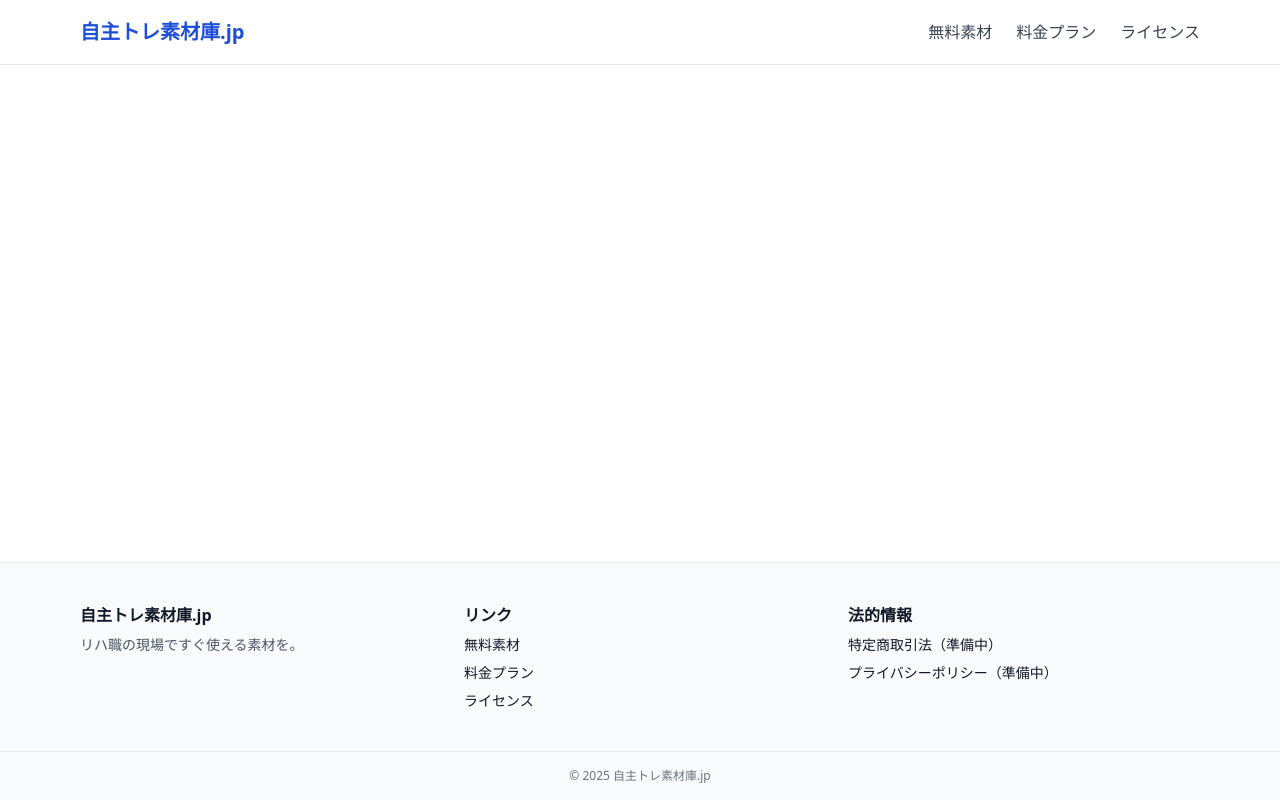
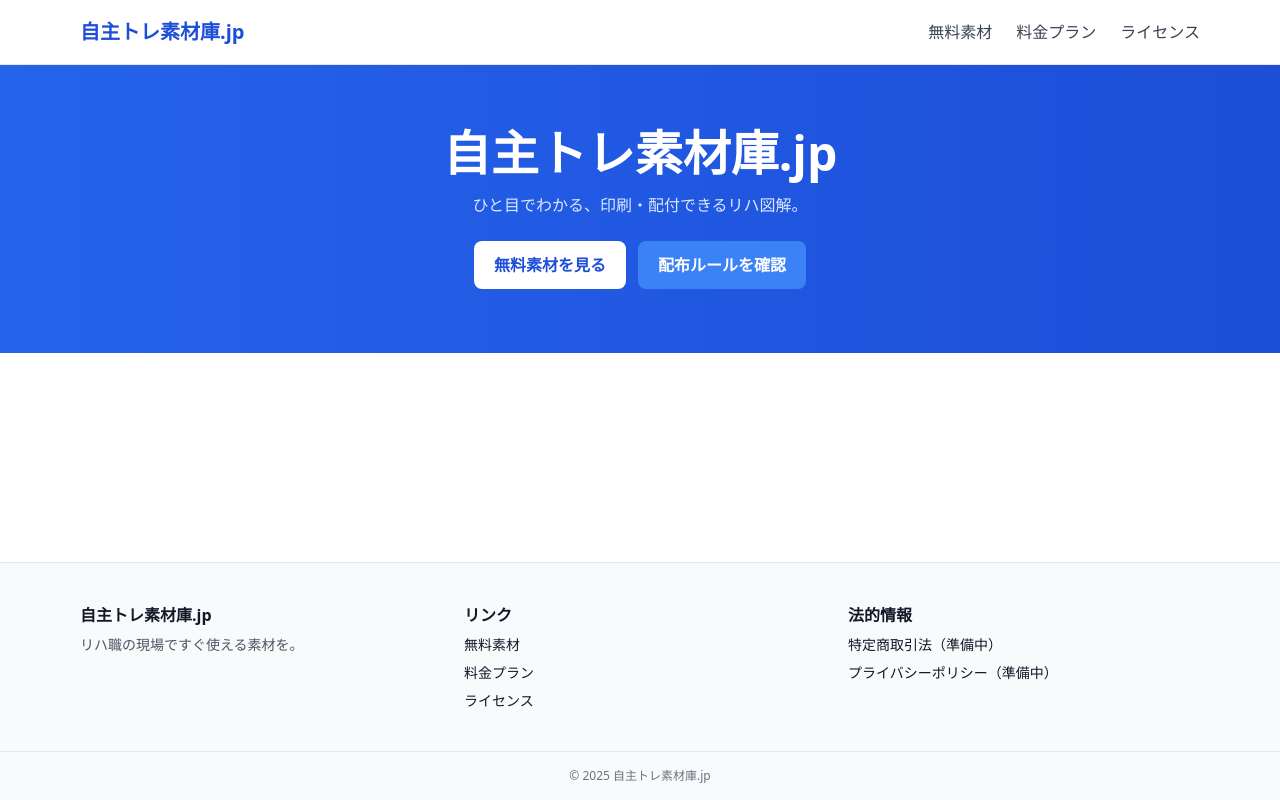
Before and after one commit to makomaru2023/Self-Training, a Next.js app: page / in a window 1280 px wide. Built offline with nearby package versions, Linux system fonts and the light colour scheme.

Commit message:
feat: restore hero

```diff
--- a/app/page.tsx
+++ b/app/page.tsx
@@ -1,3 +1,25 @@
+// app/page.tsx
+import Link from "next/link";
+
 export default function Home() {
-  return <main />;
+  return (
+    <main>
+      <section className="bg-gradient-to-r from-blue-600 to-blue-700 text-white py-16">
+        <div className="container mx-auto px-4 text-center">
+          <h1 className="text-4xl md:text-5xl font-bold">自主トレ素材庫.jp</h1>
+          <p className="mt-4 text-blue-100">
+            ひと目でわかる、印刷・配付できるリハ図解。
+          </p>
+          <div className="mt-6 flex justify-center gap-3">
+            <Link href="/free" className="bg-white text-blue-700 px-5 py-3 rounded-lg font-semibold">
+              無料素材を見る
+            </Link>
+            <Link href="/license" className="bg-blue-500 hover:bg-blue-400 px-5 py-3 rounded-lg font-semibold">
+              配布ルールを確認
+            </Link>
+          </div>
+        </div>
+      </section>
+    </main>
+  );
 }
```
